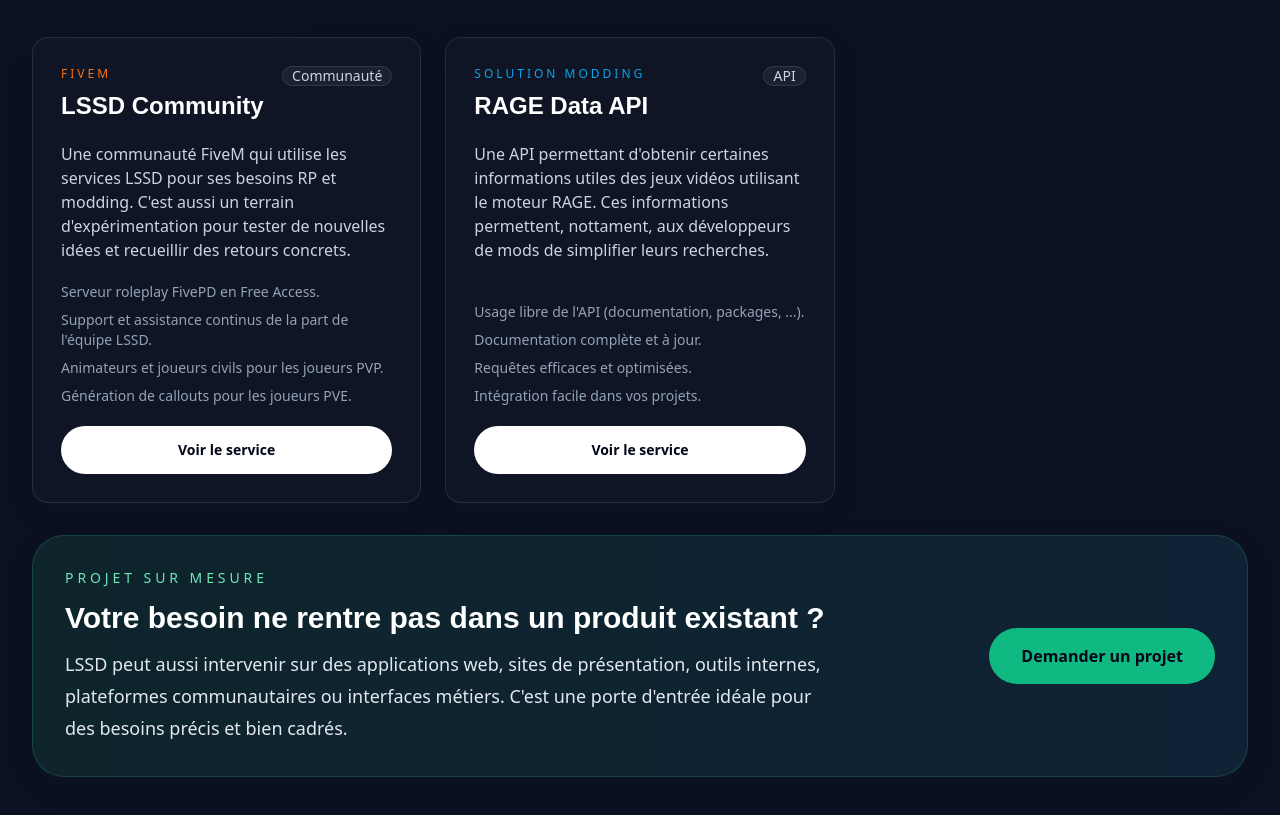
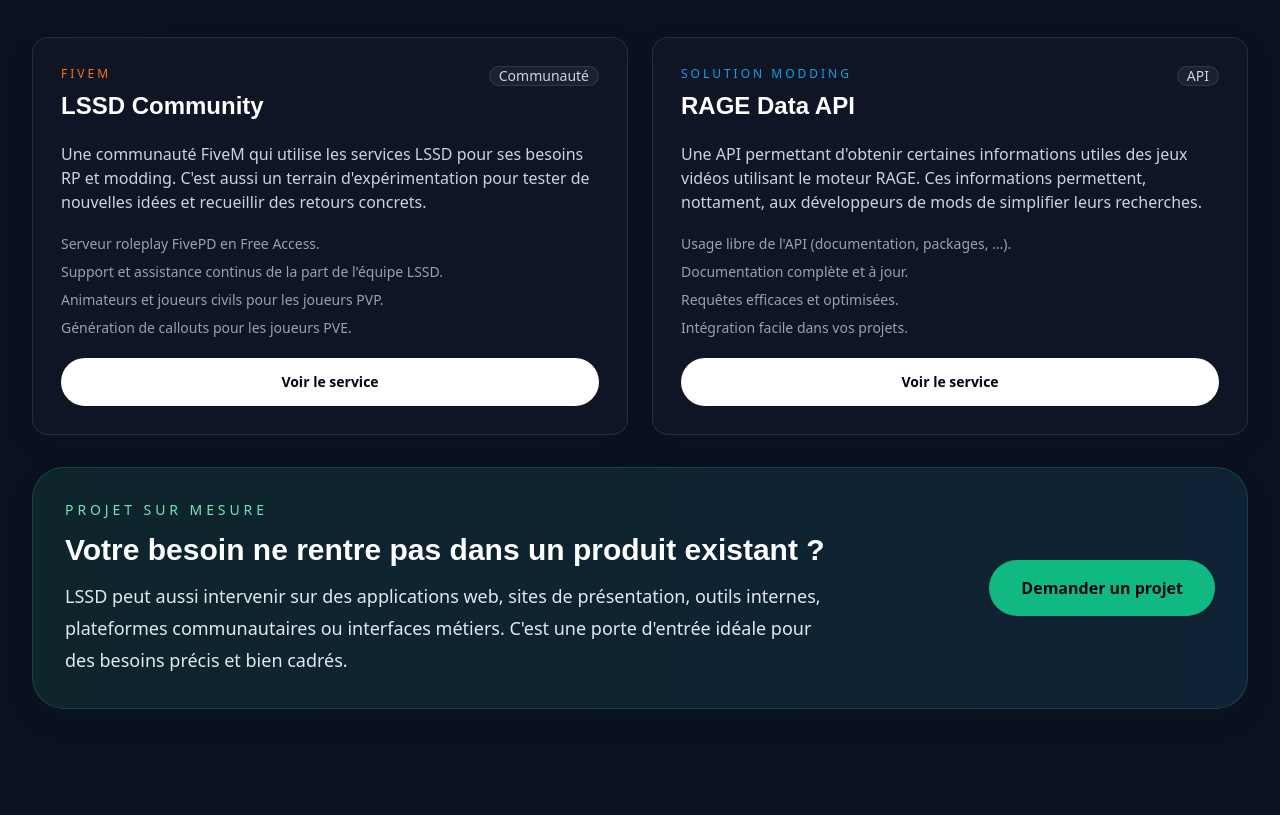
Before and after one commit to Labs-Services-Solutions-Digital/website, a plain HTML site: page index.html in a window 1280 px wide. Shown: the part 1457-2272 px from the top of the page. Drawn offline with nearby package versions, Linux system fonts and the light colour scheme; a web font is replaced by a local one.

Commit message:
✨ Update index.html

```diff
--- a/index.html
+++ b/index.html
@@ -147,7 +147,7 @@
         </p>
       </div>
 
-      <div class="grid gap-6 lg:grid-cols-3">
+      <div class="grid gap-6 lg:grid-cols-2">
         <!--<article class="card glass border border-white/10 shadow-soft">
           <div class="card-body gap-5 p-7">
             <div class="flex items-start justify-between gap-4">
```
